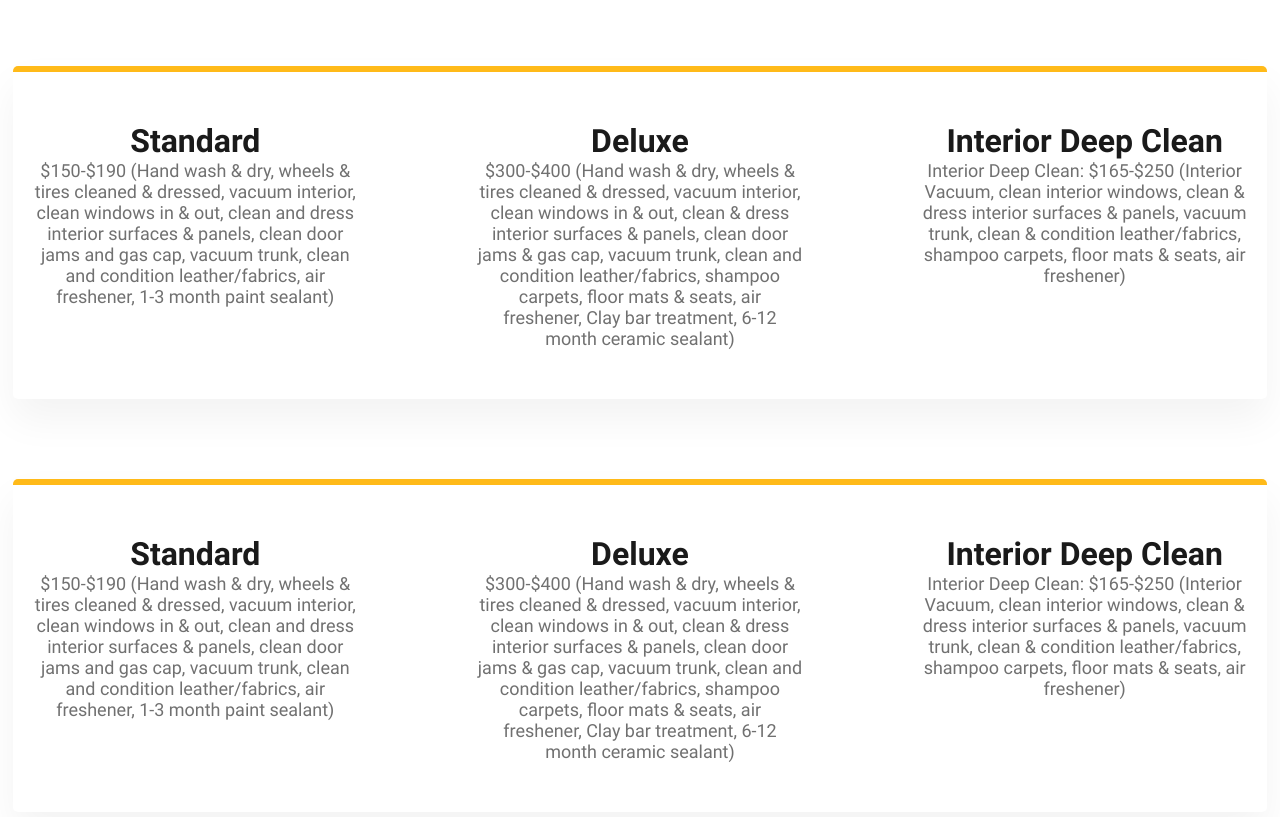
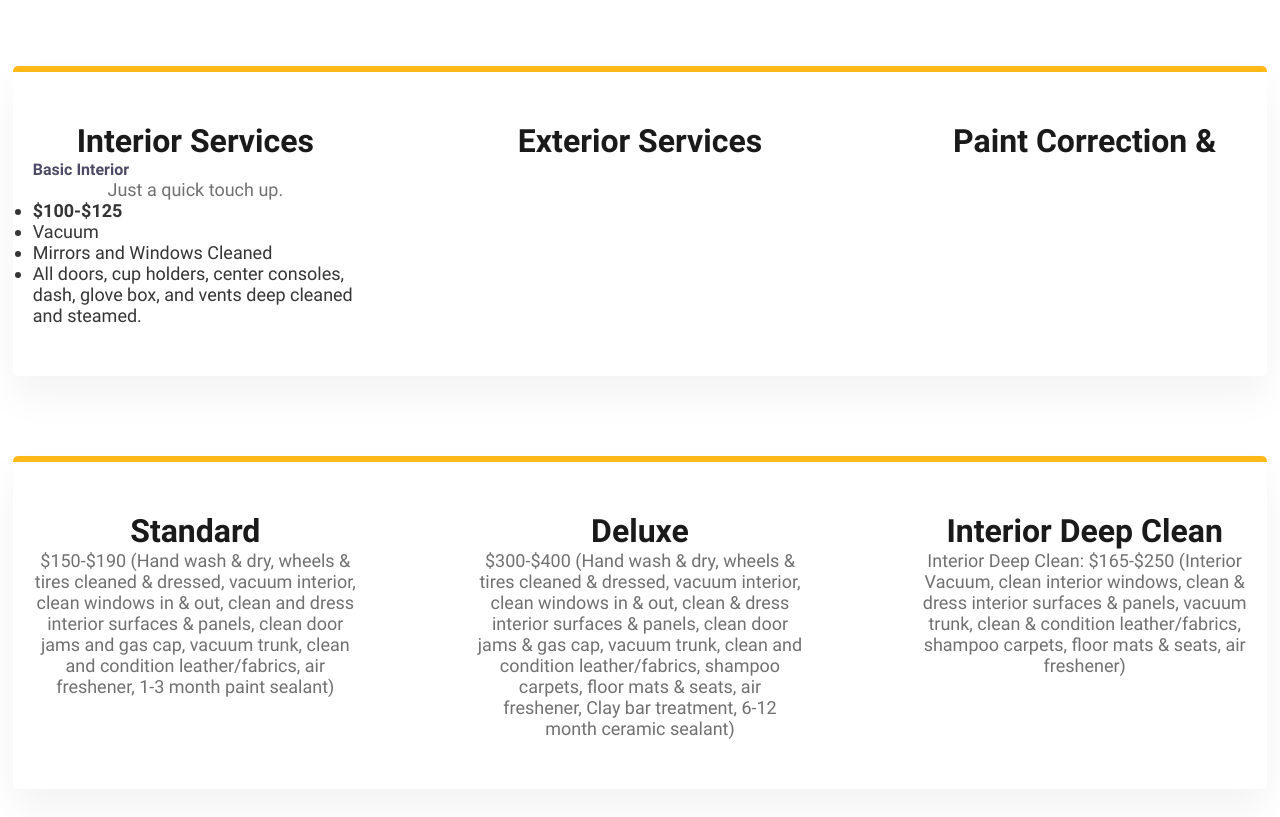
Before and after one commit to cameronkc/pixelgarage1, an Eleventy site: page src/content/pages/reviews.html in a window 1280 px wide. Shown: the part 780-1597 px from the top of the page. Built offline with nearby package versions, Linux system fonts and the light colour scheme; Eleventy itself is replaced by a stand-in of ours; files that its build step writes are made by us from their sources.

Commit message:
services

```diff
--- a/src/content/pages/reviews.html
+++ b/src/content/pages/reviews.html
@@ -62,16 +62,25 @@ eleventyNavigation:
     <section id="services" class="services-1">
         <!-- Get Icons From flaticon.com -->
         <div class="card">
-            <h2>Standard</h2>
-            <p>$150-$190 (Hand wash & dry, wheels & tires cleaned & dressed, vacuum interior, clean windows in & out, clean and dress interior surfaces & panels, clean door jams and gas cap, vacuum trunk, clean and condition leather/fabrics, air freshener, 1-3 month paint sealant)</p>
+            <h2>Interior Services</h2>
+            <p>
+                <ul>
+                    <Strong>Basic Interior</Strong>
+                    <p>Just a quick touch up.</p>
+                    <li><Strong>$100-$125</Strong></li>
+                    <li>Vacuum</li>
+                    <li>Mirrors and Windows Cleaned</li>
+                    <li>All doors, cup holders, center consoles, dash, glove box, and vents deep cleaned and steamed.</li>
+                </ul>
+            </p>
         </div>
         <div class="card">
-            <h2>Deluxe</h2>
-            <p>$300-$400 (Hand wash & dry, wheels & tires cleaned & dressed, vacuum interior, clean windows in & out, clean & dress interior surfaces & panels, clean door jams & gas cap, vacuum trunk, clean and condition leather/fabrics, shampoo carpets, floor mats & seats, air freshener, Clay bar treatment, 6-12 month ceramic sealant)</p>
+            <h2>Exterior Services</h2>
+            <p></p>
         </div>
         <div class="card">
-            <h2>Interior Deep Clean</h2>
-            <p>Interior Deep Clean: $165-$250 (Interior Vacuum, clean interior windows, clean & dress interior surfaces & panels, vacuum trunk, clean & condition leather/fabrics, shampoo carpets, floor mats & seats, air freshener)</p>
+            <h2>Paint Correction &</h2>
+            <p></p>
         </div>
     </section>
 
```
